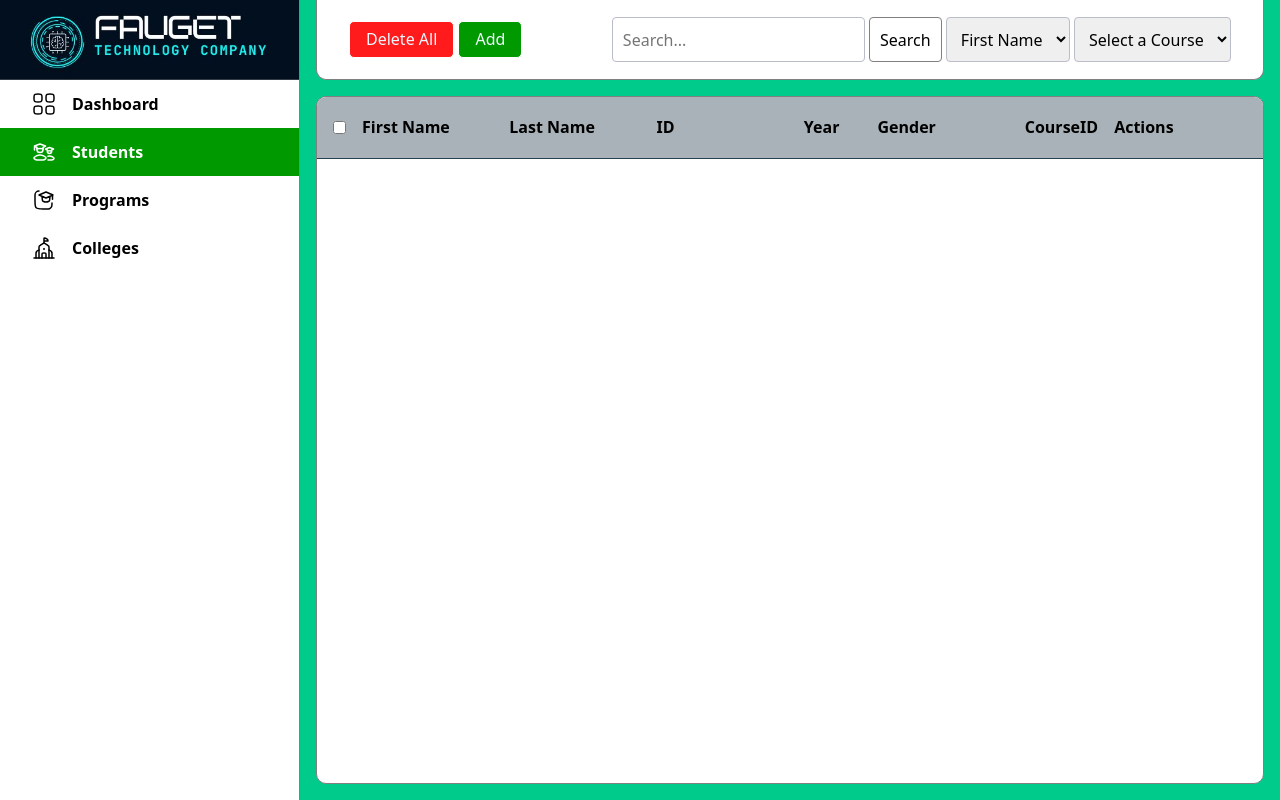
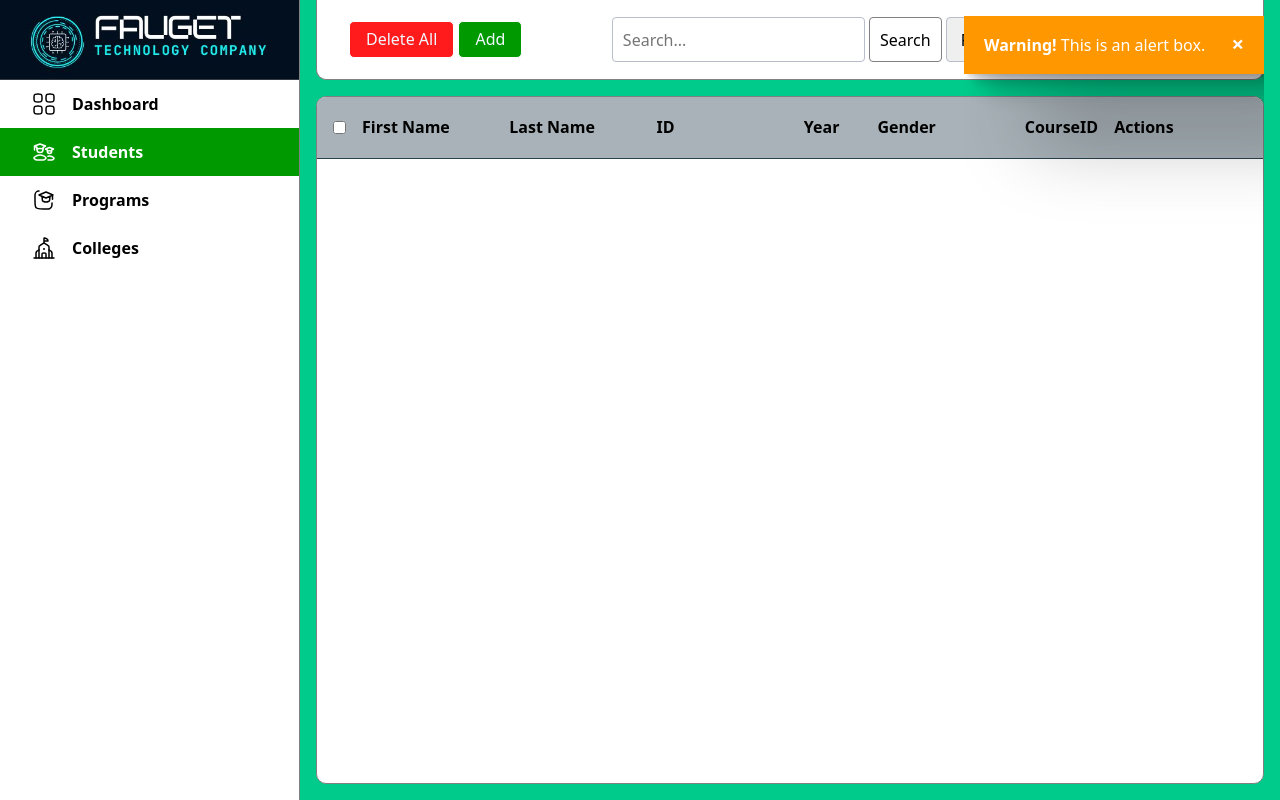
Before and after one commit to KishonShrill/flask-students-mysql, a Flask app: page /students in a window 1280 px wide. Run offline with Flask 3, Linux system fonts and the light colour scheme; data that the repository does not hold is empty.

Commit message:
[CSS] Adding an Alert design

```diff
--- a/app/static/css/utils.css
+++ b/app/static/css/utils.css
@@ -2,10 +2,70 @@
   --clr-light: white;
 }
 
+/* Alert Styles */
+/* Alert Styles */
+/* Alert Styles */
+.alert-container {
+  width: 300px;
+  height: 300px;
+  right: 1rem;
+  top: 1rem;
+  overflow: hidden; /* Hide anything that overflows during animation */
+}
+.alert {
+  margin-bottom: 15px;
+  padding: 20px;
+  color: white;
+  box-shadow:
+    3.1px 3px 3.6px rgba(0, 0, 0, 0.098),
+    8.6px 8.3px 10px rgba(0, 0, 0, 0.14),
+    20.8px 19.9px 24.1px rgba(0, 0, 0, 0.182),
+    69px 66px 80px rgba(0, 0, 0, 0.28)
+  ;
+  opacity: 1;
+  background-color: var(--background-color);
+  transition: opacity 0.6s;
 
-/* Data Styles */
-/* Data Styles */
-/* Data Styles */
+  /* Starting position for animation */
+  transform: translateX(100%);
+  animation: slideIn 0.6s ease-out forwards;
+}
+.alert-danger {--background-color: #f44336;}
+.alert-success {--background-color: #04AA6D;}
+.alert-info {--background-color: #2196F3;}
+.alert-warning {--background-color: #ff9800;}
+
+/* The close button */
+.closebtn {
+  cursor: pointer;
+  margin-left: 15px;
+  transform: translateY(-3px);
+  color: white;
+  font-size: 22px;
+  font-weight: bold;
+  line-height: 20px;
+  float: right;
+  transition: 0.3s;
+}
+
+/* When moving the mouse over the close button */
+.closebtn:hover {
+  color: black;
+}
+/* Keyframe animation to slide the alert from right to its place */
+@keyframes slideIn {
+  0% {
+    transform: translateX(100%);
+  }
+  100% {
+    transform: translateX(0);
+  }
+}
+
+
+/* Table Data Styles */
+/* Table Data Styles */
+/* Table Data Styles */
 /* students */
 .content__table-header-students {
   padding-block: 0.5rem;
--- a/app/static/js/design.js
+++ b/app/static/js/design.js
@@ -13,4 +13,24 @@ document.addEventListener("DOMContentLoaded", function() {
           link.style.color = "white";
       }
   });
+
+  // Get all elements with class="closebtn"
+  var close = document.getElementsByClassName("closebtn");
+  var i;
+
+  // Loop through all close buttons
+  for (i = 0; i < close.length; i++) {
+    // When someone clicks on a close button
+    close[i].onclick = function(){
+
+      // Get the parent of <span class="closebtn"> (<div class="alert">)
+      var div = this.parentElement;
+
+      // Set the opacity of div to 0 (transparent)
+      div.style.opacity = "0";
+
+      // Hide the div after 600ms (the same amount of milliseconds it takes to fade out)
+      setTimeout(function(){ div.style.display = "none"; }, 600);
+    }
+  }
 });
--- a/app/templates/master_blueprint/base.html
+++ b/app/templates/master_blueprint/base.html
@@ -54,7 +54,7 @@
 
     {% block body %}{% endblock %}
     {% block deleteModal %}{% endblock %}
-    {% block editModal %}{% endblock %}
+    {% block alertsOverlay %}{% endblock %}
 
   </body>
 </html>
--- a/app/templates/students.html
+++ b/app/templates/students.html
@@ -80,3 +80,23 @@
     </main>
   </dialog>
 {% endblock %}
+
+{% block alertsOverlay %}
+  <div class="alert-container absolute">
+    {% with messages = get_flashed_messages(with_categories=true) %}
+      {% if messages %}
+        {% for category, message in messages %}
+          <div class="alert alert-{{ category }}" role="alert">
+            {{ message }}
+          </div>
+        {% endfor %}
+      {% endif %}
+    {% endwith %}
+
+    <div class="alert alert-warning">
+      <span class="closebtn" onclick="this.parentElement.style.display='none';">&times;</span>
+      <strong>Warning!</strong>
+      This is an alert box.
+    </div>
+  </div>
+{% endblock %}
```
